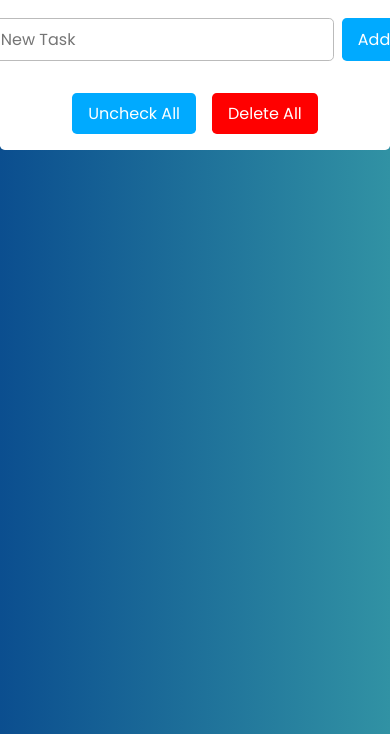
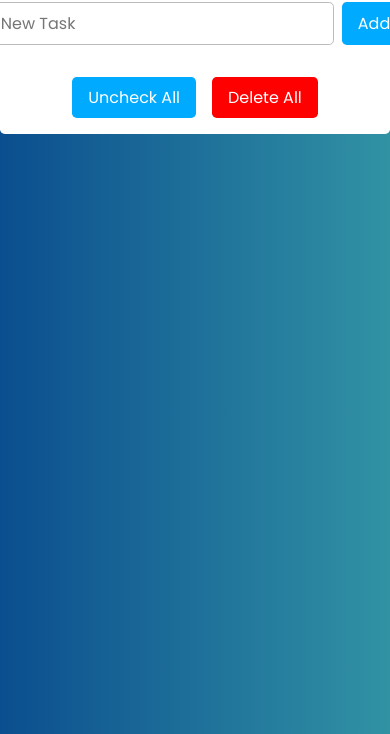
Before and after one commit to ecortesg/to-do-list, a website with bundled scripts: page public/index.html in a window 390 px wide. Shown: the part 110-844 px from the top of the page. Built offline with nearby package versions, Linux system fonts and the light colour scheme.

Commit message:
Reduced margin and padding on mobile

```diff
--- a/public/index.css
+++ b/public/index.css
@@ -17,7 +17,7 @@ main {
   background-color: white;
   max-width: 768px;
   margin: 2rem;
-  padding: 1rem;
+  padding: 2rem;
   border-radius: 0.3rem;
 }
 
@@ -128,3 +128,10 @@ h1 {
 .task.dragging {
   opacity: 0.5;
 }
+
+@media (max-width: 768px) {
+main {
+  margin: 1rem;
+  padding: 1rem;
+}
+}
```
